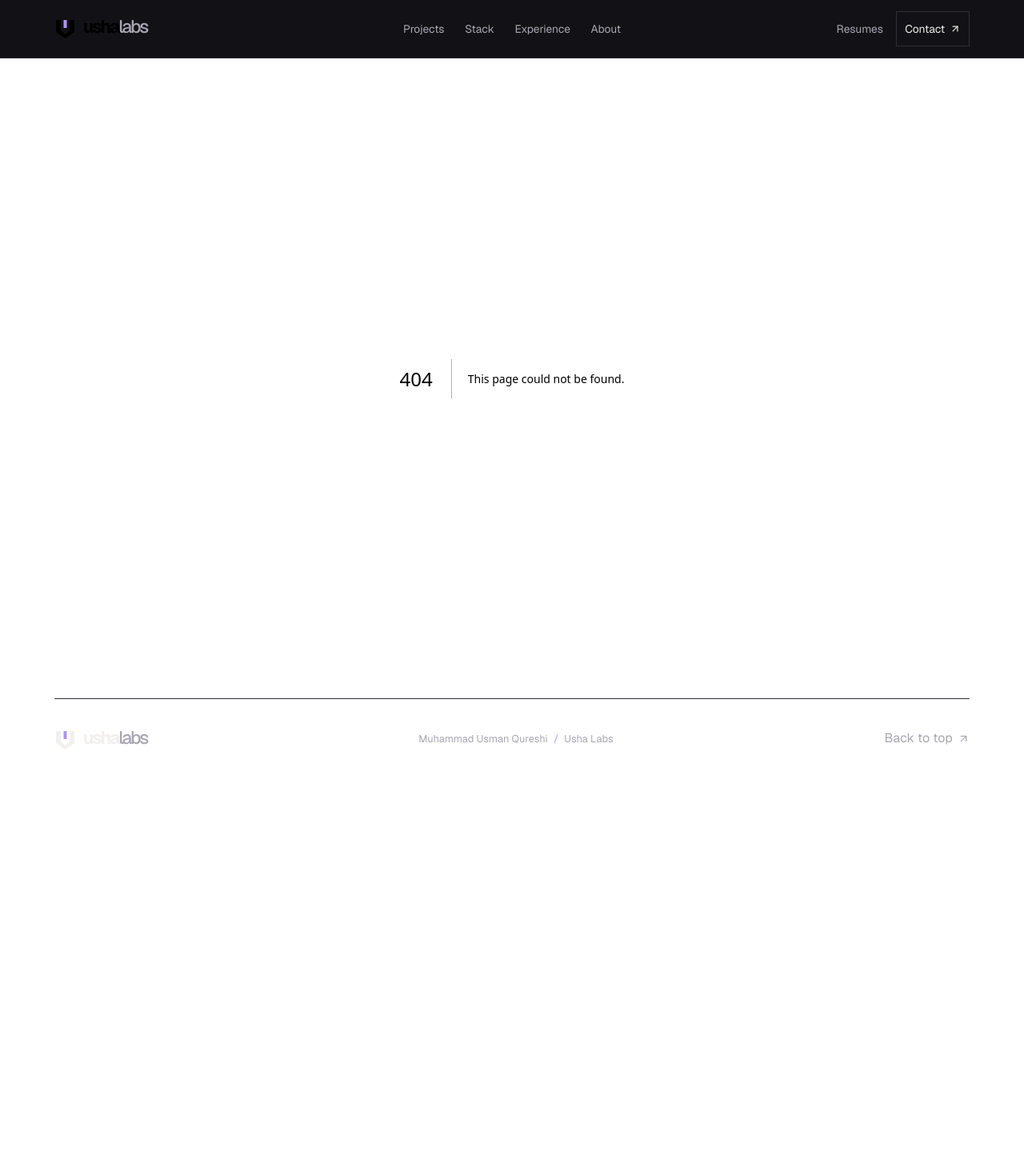
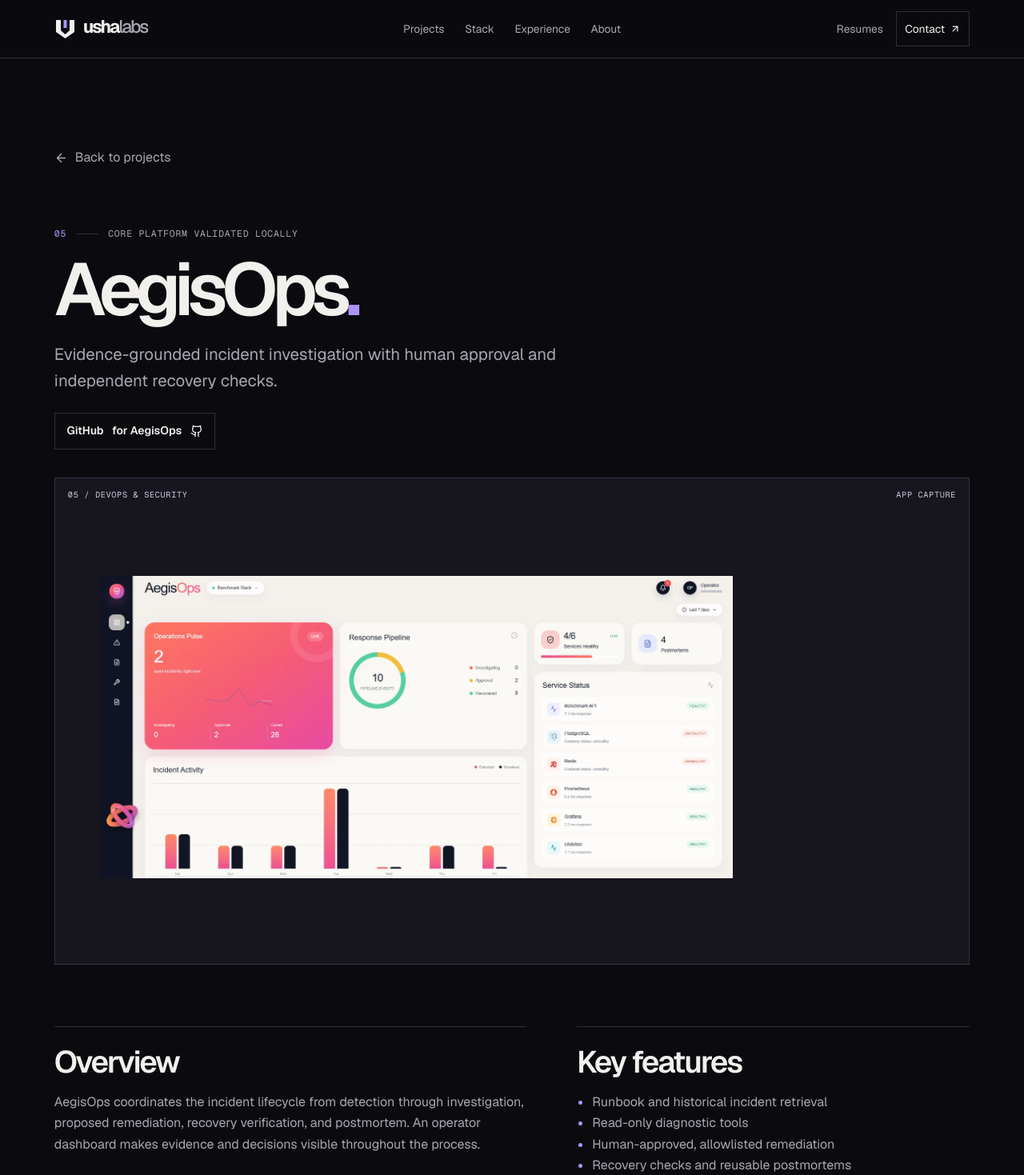
Before and after one commit to ushalabs/portfolio-website, a Next.js app: page /projects/aegisops in a window 1280 px wide. Before the commit this address had no page. Shown: the top 1469 px of the page at 80% size. Before the commit the page ends 972 px from the top, so only its background shows below. Built offline with nearby package versions, Linux system fonts and the light colour scheme.

Commit message:
Publish evidence-backed case studies for the complete archive

```diff
--- /dev/null
+++ b/src/app/projects/[slug]/detail.css
@@ -0,0 +1,28 @@
+.page-main { padding-block: clamp(3.75rem, 8vw, 8rem); }
+.page-title { margin: 1.1rem 0 1.4rem; }
+.back-link { color: var(--muted); display: inline-flex; gap: .55rem; align-items: center; min-height: 44px; }
+.back-link:hover { color: var(--accent); }
+.detail-heading { padding-block: clamp(1.75rem, 5vw, 4.5rem) 2.2rem; }
+.detail-heading .lead { margin: 0 0 1.45rem; }
+.detail > .project-visual .project-image-stage { max-height: 565px; }
+.detail > .project-visual .project-image { max-height: min(48vw, 510px); }
+.detail > .project-visual.visual-phone .project-image { max-height: 89%; }
+.detail > .project-visual.project-downshift .project-image { transform: none; }
+.detail-grid { display: grid; grid-template-columns: minmax(0, 1.2fr) minmax(0, 1fr); gap: clamp(1rem, 5vw, 4rem); margin-top: clamp(2.5rem, 6vw, 5rem); }
+.detail-block { border-top: 1px solid var(--border); padding: 1.4rem 0; min-width: 0; }
+.detail-block h2 { font-size: clamp(1.65rem, 3vw, 2.75rem); font-weight: 570; line-height: 1.1; letter-spacing: -.055em; margin: 0 0 1rem; }
+.detail-block h3 { font-size: 1rem; margin: 1.5rem 0 .75rem; }
+.detail-block p, .detail-block li { color: var(--muted); line-height: 1.65; }
+.detail-block ul:not(.tags) { list-style: disc; padding-inline-start: 1.2rem; }
+.detail-block li::marker { color: var(--accent); }
+.detail-block .evidence-links a { display: inline-flex; align-items: center; gap: .5rem; min-height: 30px; overflow-wrap: anywhere; }
+.evidence-links a:hover { color: var(--accent); text-decoration: underline; }
+.detail-gallery, .related { margin-top: clamp(2rem, 5vw, 4rem); }
+.gallery-items { display: grid; grid-template-columns: repeat(2, minmax(0, 1fr)); gap: 1.25rem; }
+.portrait-gallery { grid-template-columns: repeat(auto-fit, minmax(min(100%, 210px), 1fr)); }
+.gallery-items figure { margin: 0; background: var(--surface); border: 1px solid var(--border); padding: 1rem; }
+.gallery-items img { max-width: 100%; height: auto; max-height: 560px; width: 100%; object-fit: contain; }
+.gallery-items figcaption { font-size: .8rem; color: var(--muted); margin-top: .75rem; }
+.related a { display: flex; justify-content: space-between; align-items: center; gap: 1rem; min-height: 55px; padding-block: .65rem; border-bottom: 1px solid var(--border); }
+.related a:hover { color: var(--accent); }
+@media (max-width: 690px) { .detail-grid, .gallery-items:not(.portrait-gallery) { grid-template-columns: 1fr; } }
--- /dev/null
+++ b/src/app/projects/[slug]/page.tsx
@@ -0,0 +1,53 @@
+import type { Metadata } from "next";
+import Link from "next/link";
+import { notFound } from "next/navigation";
+import { ArrowLeft, ArrowUpRight } from "lucide-react";
+import { ProjectActions, Tags } from "@/components/project-actions";
+import { ProjectImage, ProjectVisual } from "@/components/project-media";
+import { SectionLabel } from "@/components/primitives";
+import { getProject, projects } from "@/data/projects";
+import "./detail.css";
+
+type Props = { params: Promise<{ slug: string }> };
+
+export function generateStaticParams() {
+  return projects.map(({ slug }) => ({ slug }));
+}
+
+export async function generateMetadata({ params }: Props): Promise<Metadata> {
+  const project = getProject((await params).slug);
+  return project ? { title: project.title, description: project.shortDescription } : {};
+}
+
+function DetailList({ title, entries }: { title: string; entries: readonly string[] }) {
+  if (!entries.length) return null;
+  return <section className="detail-block"><h2>{title}</h2><ul>{entries.map(entry => <li key={entry}>{entry}</li>)}</ul></section>;
+}
+
+export default async function ProjectPage({ params }: Props) {
+  const project = getProject((await params).slug);
+  if (!project) notFound();
+  const related = projects.filter(item => item.id !== project.id && item.category.some(category => project.category.includes(category))).slice(0, 3);
+  const screenshots = project.gallery.filter(item => item.kind === "screenshot");
+
+  return <main className="shell page-main detail" id="main">
+    <Link className="back-link" href="/projects"><ArrowLeft size={17} aria-hidden="true" /> Back to projects</Link>
+    <div className="detail-heading">
+      <SectionLabel index={String(project.order).padStart(2, "0")}>{project.status}</SectionLabel>
+      <h1 className="section-title page-title">{project.title}<span className="accent">.</span></h1>
+      <p className="lead">{project.shortDescription}</p>
+      <ProjectActions project={project} detail={false} />
+    </div>
+    <ProjectVisual project={project} />
+    <div className="detail-grid">
+      <section className="detail-block detail-overview"><h2>Overview</h2><p>{project.longDescription}</p><h3>Technology</h3><Tags values={project.techStack} /></section>
+      <DetailList title="Key features" entries={project.technicalHighlights} />
+      <DetailList title="Engineering approach" entries={project.architecture} />
+      <DetailList title="Challenges and solutions" entries={project.challenges} />
+      <DetailList title="Project status and outcomes" entries={project.outcomes} />
+      <section className="detail-block"><h2>Source material</h2><ul className="evidence-links">{project.sources.map((url, index) => <li key={url}><a href={url} target="_blank" rel="noopener noreferrer">{index === 0 ? "Repository README" : decodeURIComponent(url.split("/").slice(7).join("/") || url.split("/").at(-1) || "")}<ArrowUpRight size={14} aria-hidden="true" /></a></li>)}</ul></section>
+    </div>
+    {screenshots.length > 0 && <section className="detail-block detail-gallery"><h2>From the project</h2><div className={`gallery-items ${screenshots.every(media => media.height > media.width) ? "portrait-gallery" : ""}`}>{screenshots.map(media => <figure key={media.src}><ProjectImage media={media} sizes="(max-width: 690px) 90vw, (max-width: 1100px) 47vw, 560px" /><figcaption>{media.alt}</figcaption></figure>)}</div></section>}
+    <section className="detail-block related"><h2>Related projects</h2>{related.map(item => <Link key={item.id} href={`/projects/${item.slug}`}><span>{item.title}</span><ArrowUpRight size={20} aria-hidden="true" /></Link>)}</section>
+  </main>;
+}
```
Also changed, not shown: 1 other file (tests, documents, lock files or other folders).
